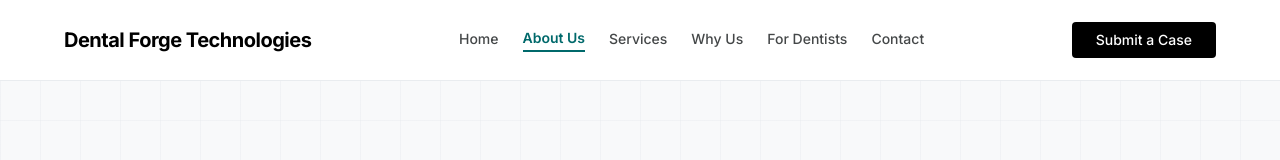
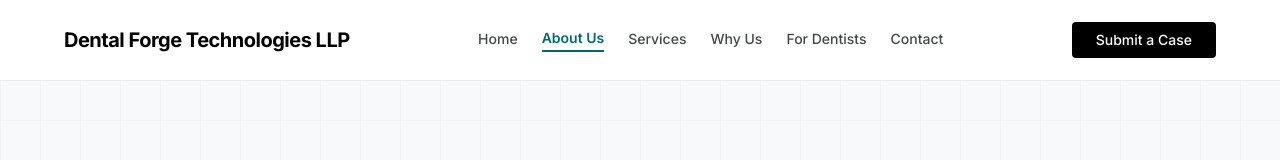
Before and after one commit to ameer06/dentalforage, a React (Vite) app: page /about in a window 1280 px wide. Shown: the top 160 px of the page. Built offline with nearby package versions, Linux system fonts and the light colour scheme.

Commit message:
chore: updated company name to include LLP globally

```diff
--- a/index.html
+++ b/index.html
@@ -3,7 +3,7 @@
   <head>
     <meta charset="UTF-8" />
     <meta name="viewport" content="width=device-width, initial-scale=1.0" />
-    <title>Dental Forge Technologies | Precision Digital Dental Laboratory</title>
+    <title>Dental Forge Technologies LLP | Precision Digital Dental Laboratory</title>
     <meta name="description" content="Dental Forge Technologies LLP is a digital-first CAD/CAM dental laboratory providing precision milled restorations, clear aligners, and digital workflows for dentists, clinics, and hospitals across India." />
     <meta name="keywords" content="digital dental laboratory, dental lab India, CAD CAM dental lab, zirconia crowns, dental restorations, digital dentistry, dental lab Tamil Nadu, clear aligners, dental laboratory services" />
     <meta name="robots" content="index, follow" />
@@ -11,14 +11,14 @@
 
     <!-- Open Graph -->
     <meta property="og:type" content="website" />
-    <meta property="og:title" content="Dental Forge Technologies | Precision Digital Dental Laboratory" />
+    <meta property="og:title" content="Dental Forge Technologies LLP | Precision Digital Dental Laboratory" />
     <meta property="og:description" content="A digital-first CAD/CAM dental laboratory providing precision milled restorations, clear aligners, and digital workflows for dentists and clinics across India." />
-    <meta property="og:site_name" content="Dental Forge Technologies" />
+    <meta property="og:site_name" content="Dental Forge Technologies LLP" />
     <meta property="og:url" content="https://dentalforgetech.com/" />
 
     <!-- Twitter Card -->
     <meta name="twitter:card" content="summary_large_image" />
-    <meta name="twitter:title" content="Dental Forge Technologies | Digital Dental Lab" />
+    <meta name="twitter:title" content="Dental Forge Technologies LLP | Digital Dental Lab" />
     <meta name="twitter:description" content="Precision CAD/CAM dental restorations for dentists and clinics across India." />
 
     <!-- Favicon -->
--- a/src/components/layout/Header.tsx
+++ b/src/components/layout/Header.tsx
@@ -46,7 +46,7 @@ export default function Header() {
           <Link
             to="/"
             className="font-sans font-bold text-[20px] leading-tight tracking-tight text-primary flex-shrink-0"
-            aria-label="Dental Forge Technologies — Home"
+            aria-label="Dental Forge Technologies LLP — Home"
           >
             {SITE_CONFIG.companyName}
           </Link>
--- a/src/data/config.ts
+++ b/src/data/config.ts
@@ -1,7 +1,7 @@
 // Central configuration — edit these values to update across the site
 
 export const SITE_CONFIG = {
-  companyName: 'Dental Forge Technologies',
+  companyName: 'Dental Forge Technologies LLP',
   companyFullName: 'Dental Forge Technologies LLP',
   tagline: 'Precision Digital Dental Laboratory',
   description:
--- a/src/hooks/useSEO.ts
+++ b/src/hooks/useSEO.ts
@@ -8,7 +8,7 @@ interface SEOProps {
 export function useSEO({ title, description }: SEOProps) {
   useEffect(() => {
     // Update the document title
-    const fullTitle = `${title} | Dental Forge Technologies`;
+    const fullTitle = `${title} | Dental Forge Technologies LLP`;
     document.title = fullTitle;
 
     // Update the meta description
--- a/src/pages/AboutPage.tsx
+++ b/src/pages/AboutPage.tsx
@@ -7,7 +7,7 @@ import { useScrollReveal } from '../hooks/useScrollReveal';
 export default function AboutPage() {
   useSEO({
     title: 'About Us | Digital Architecture',
-    description: 'Learn about Dental Forge Technologies, our state-of-the-art digital manufacturing facility, and our commitment to uncompromising precision in dental restorations.',
+    description: 'Learn about Dental Forge Technologies LLP, our state-of-the-art digital manufacturing facility, and our commitment to uncompromising precision in dental restorations.',
   });
 
   const scrollRef = useScrollReveal();
@@ -40,7 +40,7 @@ export default function AboutPage() {
           <div className="relative h-[400px] md:h-[500px] rounded-3xl overflow-hidden border border-stroke-subtle bg-surface-container-low">
             <img
               src="https://lh3.googleusercontent.com/aida-public/AB6AXuBllEzmEBOHBOYLf1C8KQ7NaWLMQ6sPlyiL8qg3z2G4CNPsTWlCiDBS2nz4m1-q6ZsIQ5F_VMX_B1kCV7MphHZBSDdPUj6r6iIJNScSpmiwxnAi7AAw0hK7SHb4nUMXpyN2yoxtobBXVo8JxokSkxJLO0WbQk4wXOYCelUeQO2AyoZPLlJrPR0gEdzQbrwnMCnC05huJV6omXXLzCjy51gCPWKPg2zMu3jtk67FHAJdciXJZT_A3ek3EA"
-              alt="Precision-milled zirconia dental restoration — Dental Forge Technologies manufacturing"
+              alt="Precision-milled zirconia dental restoration — Dental Forge Technologies LLP manufacturing"
               loading="lazy"
               className="w-full h-full object-cover"
             />
--- a/src/pages/ContactPage.tsx
+++ b/src/pages/ContactPage.tsx
@@ -22,7 +22,7 @@ type ContactForm = z.infer<typeof schema>;
 export default function ContactPage() {
   useSEO({
     title: 'Contact Us',
-    description: 'Get in touch with Dental Forge Technologies. Contact our specialized team to streamline your digital workflow and discuss precision manufacturing requirements.',
+    description: 'Get in touch with Dental Forge Technologies LLP. Contact our specialized team to streamline your digital workflow and discuss precision manufacturing requirements.',
   });
 
   const scrollRef = useScrollReveal();
--- a/src/pages/PrivacyPage.tsx
+++ b/src/pages/PrivacyPage.tsx
@@ -10,7 +10,7 @@ export default function PrivacyPage() {
   const sections = [
     {
       title: 'Information We Collect',
-      content: `When you use the Dental Forge Technologies website or submit a case inquiry, we may collect:
+      content: `When you use the Dental Forge Technologies LLP website or submit a case inquiry, we may collect:
 
 • Contact information (name, email address, phone number)
 • Clinic or practice name and location
--- a/src/pages/SubmitCasePage.tsx
+++ b/src/pages/SubmitCasePage.tsx
@@ -39,7 +39,7 @@ type CaseFormData = z.infer<typeof schema>;
 export default function SubmitCasePage() {
   useSEO({
     title: 'Submit a Case',
-    description: 'Submit your dental case digitally to Dental Forge Technologies. Upload STL, PLY, OBJ, or other digital files and receive precision CAD/CAM restorations.',
+    description: 'Submit your dental case digitally to Dental Forge Technologies LLP. Upload STL, PLY, OBJ, or other digital files and receive precision CAD/CAM restorations.',
   });
 
   const scrollRef = useScrollReveal();
--- a/src/pages/WhyUsPage.tsx
+++ b/src/pages/WhyUsPage.tsx
@@ -70,7 +70,7 @@ const TRADITIONAL = [
 export default function WhyUsPage() {
   useSEO({
     title: 'Why Choose Dental Forge',
-    description: 'Discover why top dental clinics across India partner with Dental Forge Technologies for their CAD/CAM dental restorations and digital workflows.',
+    description: 'Discover why top dental clinics across India partner with Dental Forge Technologies LLP for their CAD/CAM dental restorations and digital workflows.',
   });
 
   const scrollRef = useScrollReveal();
@@ -83,7 +83,7 @@ export default function WhyUsPage() {
         <div className="section-container relative z-10 max-w-3xl">
           <SectionLabel className="mb-3">Why Choose Us</SectionLabel>
           <h1 className="text-display-lg-mobile md:text-display-lg font-bold text-primary mb-stack-md tracking-tight">
-            Why Dental Forge Technologies
+            Why Dental Forge Technologies LLP
           </h1>
           <p className="text-body-lg text-on-surface-variant max-w-2xl">
             We are not a generic dental lab. We are a purpose-built digital manufacturing partner
@@ -126,7 +126,7 @@ export default function WhyUsPage() {
             {/* Dental Forge column */}
             <div className="card p-8">
               <div className="font-mono text-label-caps tracking-[0.08em] uppercase text-secondary mb-6 pb-4 border-b border-stroke-subtle">
-                Dental Forge Technologies
+                Dental Forge Technologies LLP
               </div>
               <ul className="space-y-4">
                 {US.map((item) => (
```
